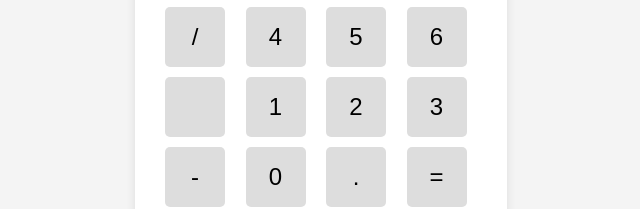
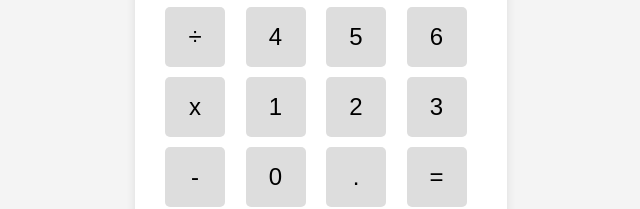
Before and after one commit to onaolapomay/CalcApp, a plain HTML site: page index.html in a window 1280 px wide. Shown: the part 320-529 px from the top of the page, 319-959 px from the left. Drawn offline with Linux system fonts and the light colour scheme.

Commit message:
project added

```diff
--- a/index.html
+++ b/index.html
@@ -15,11 +15,11 @@
             <button onclick="appendToDisplay('7')">7</button>
             <button onclick="appendToDisplay('8')">8</button>
             <button onclick="appendToDisplay('9')">9</button>
-            <button onclick="appendToDisplay('/')">/</button>
+            <button onclick="appendToDisplay('/')">÷</button>
             <button onclick="appendToDisplay('4')">4</button>
             <button onclick="appendToDisplay('5')">5</button>
             <button onclick="appendToDisplay('6')">6</button>
-            <button onclick="appendToDisplay('')"></button>
+            <button onclick="appendToDisplay('*')">x</button>
             <button onclick="appendToDisplay('1')">1</button>
             <button onclick="appendToDisplay('2')">2</button>
             <button onclick="appendToDisplay('3')">3</button>
```
